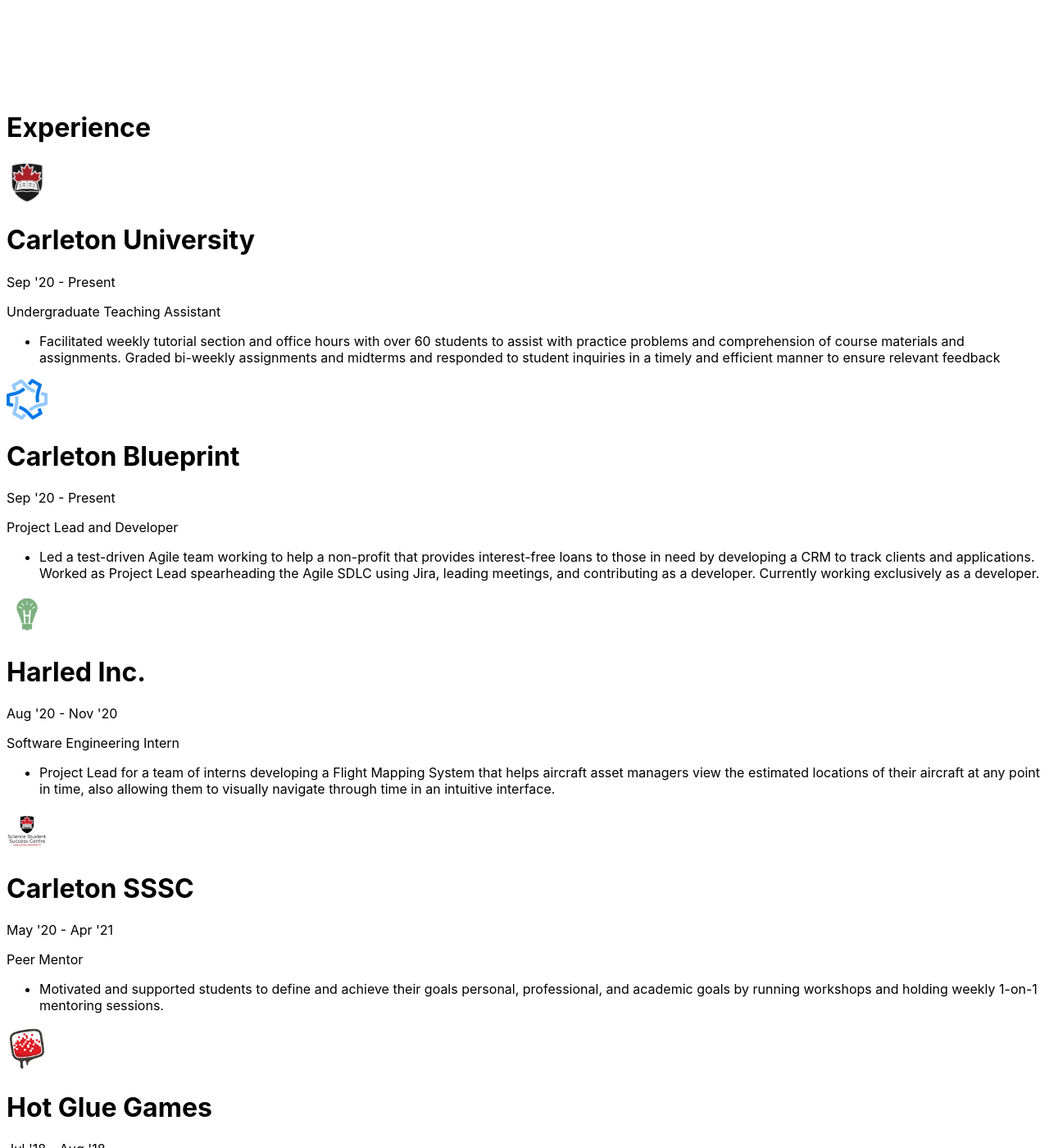
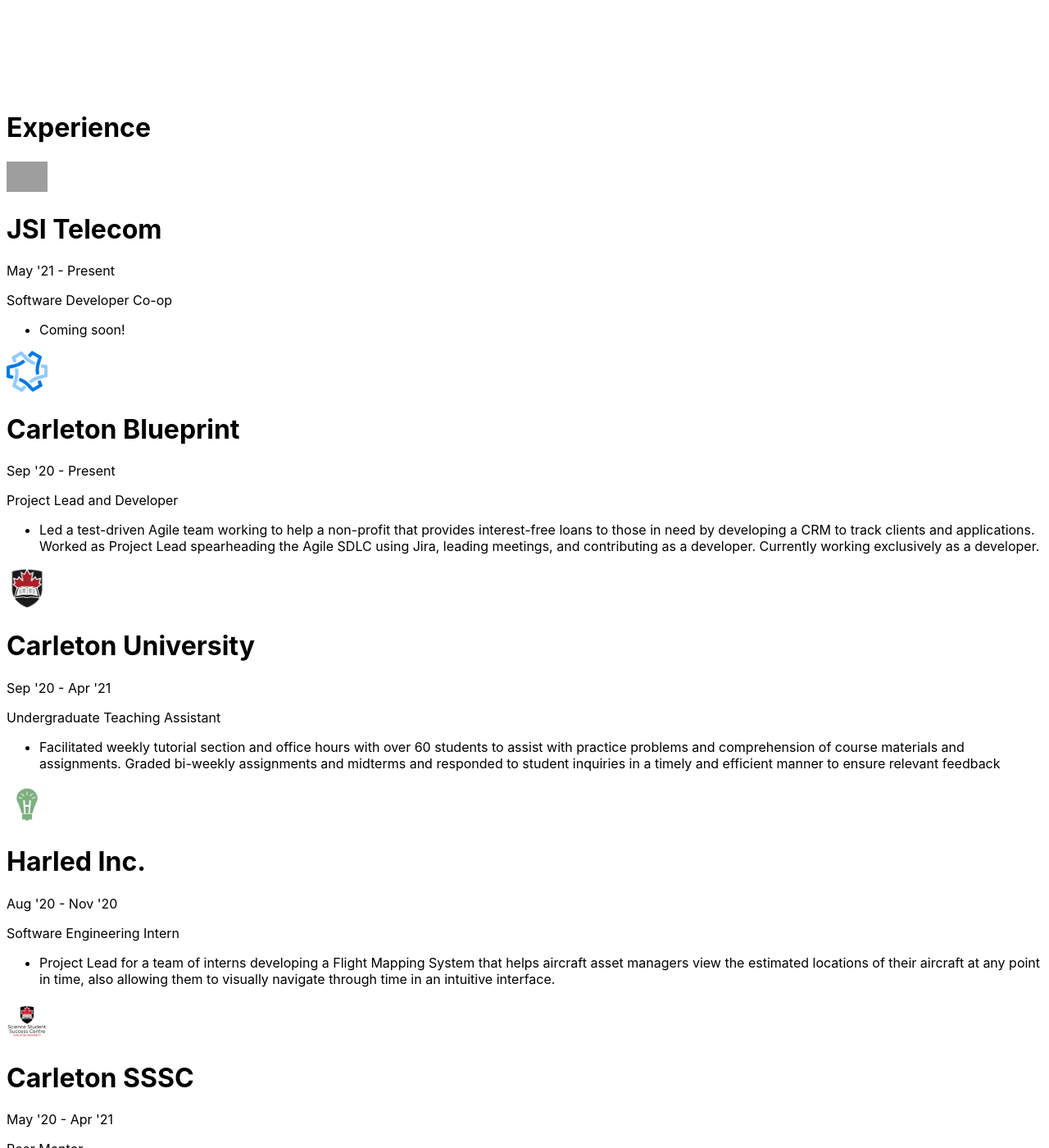
Before and after one commit to zhu-tom/personal-site, a Jekyll site: the page built from index.md, in a window 1280 px wide and 1400 px high, scrolled down 1355 px. Shown: the whole window at 82% size. Built offline with Jekyll 4.4.1, drawn with Linux system fonts in a browser that asks for light colours; grey boxes are pictures that could not be loaded.

Commit message:
Add info

```diff
--- a/_data/experiences.yml
+++ b/_data/experiences.yml
@@ -1,9 +1,9 @@
-- title: Undergraduate Teaching Assistant
-  company: Carleton University
-  img: carleton.png
-  start: Sep '20
+- title: Software Developer Co-op
+  company: JSI Telecom
+  img: jsi.png
+  start: May '21
   notes:
-    - content: Facilitated weekly tutorial section and office hours with over 60 students to assist with practice problems and comprehension of course materials and assignments. Graded bi-weekly assignments and midterms and responded to student inquiries in a timely and efficient manner to ensure relevant feedback
+    - content: Coming soon!
 
 - title: Project Lead and Developer
   company: Carleton Blueprint
@@ -11,6 +11,14 @@
   start: Sep '20
   notes:
     - content: Led a test-driven Agile team working to help a non-profit that provides interest-free loans to those in need by developing a CRM to track clients and applications. Worked as Project Lead spearheading the Agile SDLC using Jira, leading meetings, and contributing as a developer. Currently working exclusively as a developer.
+
+- title: Undergraduate Teaching Assistant
+  company: Carleton University
+  img: carleton.png
+  start: Sep '20
+  end: Apr '21
+  notes:
+    - content: Facilitated weekly tutorial section and office hours with over 60 students to assist with practice problems and comprehension of course materials and assignments. Graded bi-weekly assignments and midterms and responded to student inquiries in a timely and efficient manner to ensure relevant feedback
 
 - title: Software Engineering Intern
   company: Harled Inc.
--- a/_includes/experiences.html
+++ b/_includes/experiences.html
@@ -10,7 +10,7 @@
                     <p class="float-right font-sans italic">{{ experience.start }} - {% if experience.end %} {{ experience.end }} {% else %} Present {% endif %}</p>
                 </div>
                 <p class="mb-2 font-sans font-semibold">{{ experience.title }}</p>
-                <ul class="list-disc list-inside">
+                <ul class="list-disc list-outside ml-4">
                     {% for note in experience.notes %}
                     <li class="font-sans font-normal">{{ note.content }}</li>
                     {% endfor %}
--- a/package.json
+++ b/package.json
@@ -26,6 +26,5 @@
   },
   "keywords": [],
   "author": "",
-  "license": "ISC",
-  "dependencies": {}
+  "license": "ISC"
 }
```
Also changed, not shown: 1 other file.
